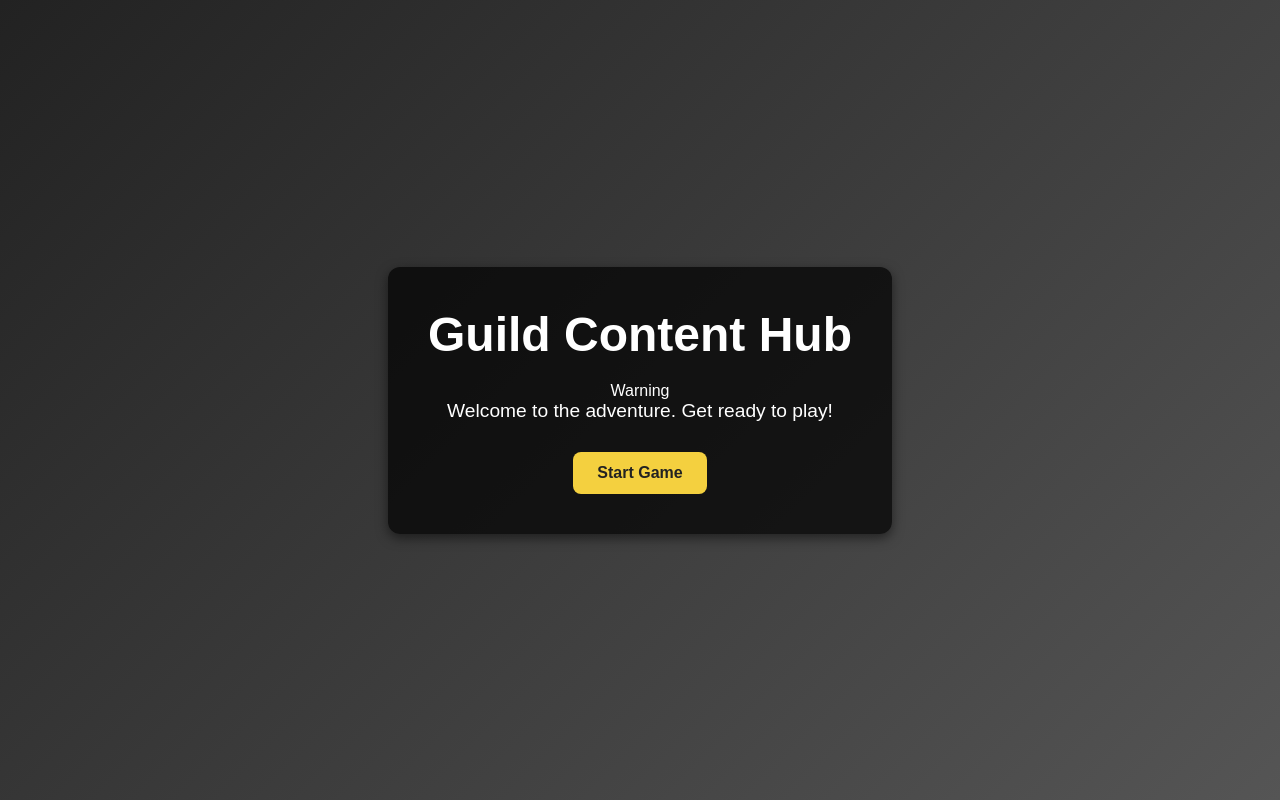
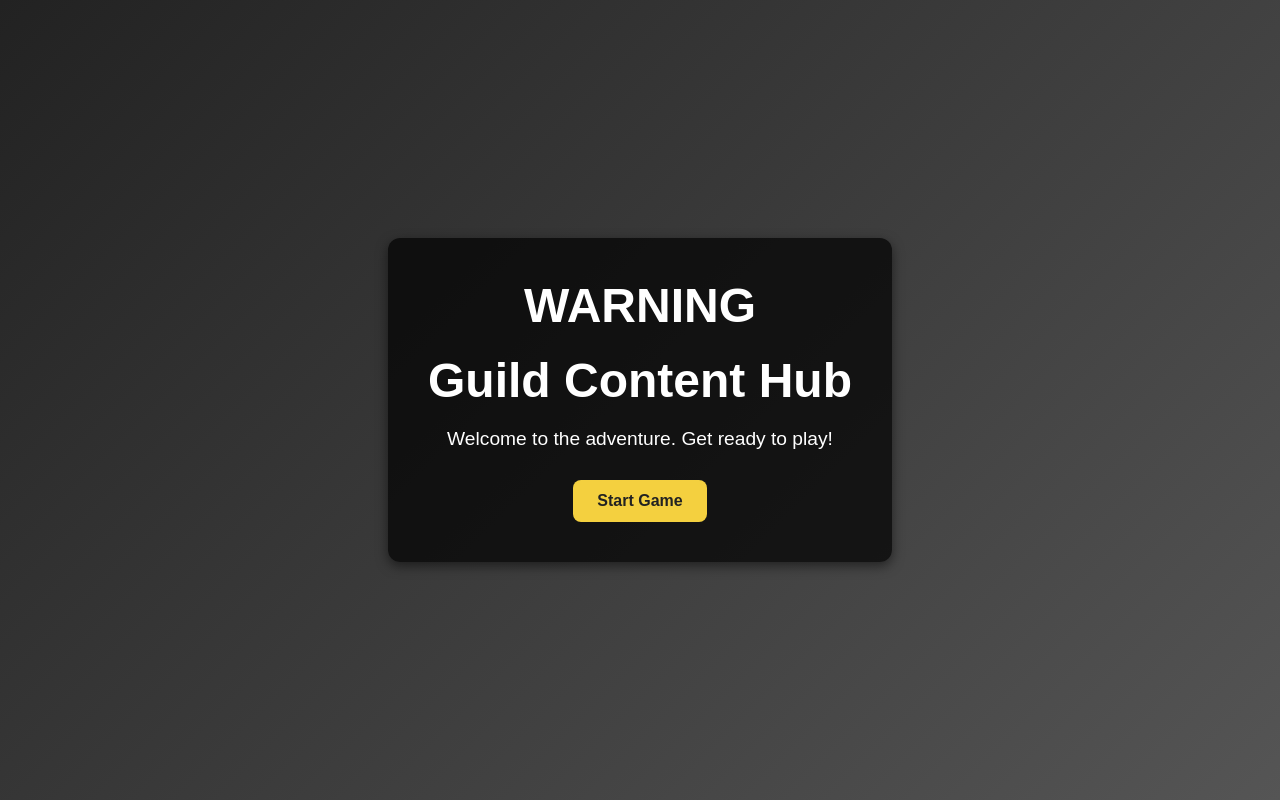
Before and after one commit to southern-cross-ai/AmplifyAI, a plain HTML site: page index.html in a window 1280 px wide. Drawn offline with Linux system fonts and the light colour scheme.

Commit message:
Update index.html

```diff
--- a/index.html
+++ b/index.html
@@ -59,8 +59,8 @@
 <body>
 
   <div class="container">
+    <h1>WARNING</h1>
     <h1>Guild Content Hub</h1>
-    <div class="warning-title">Warning</div>
     <p>Welcome to the adventure. Get ready to play!</p>
     <a href="#" class="button">Start Game</a>
   </div>
```
